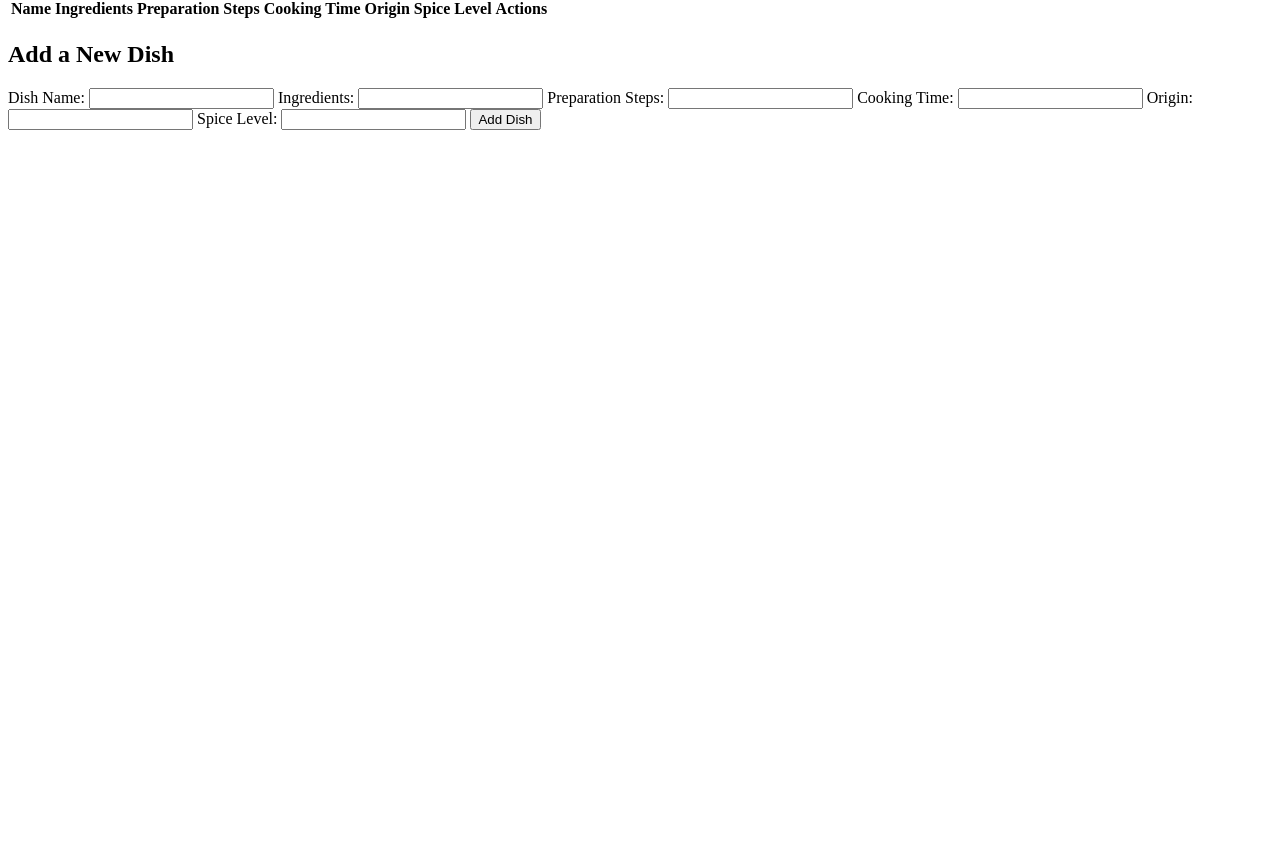
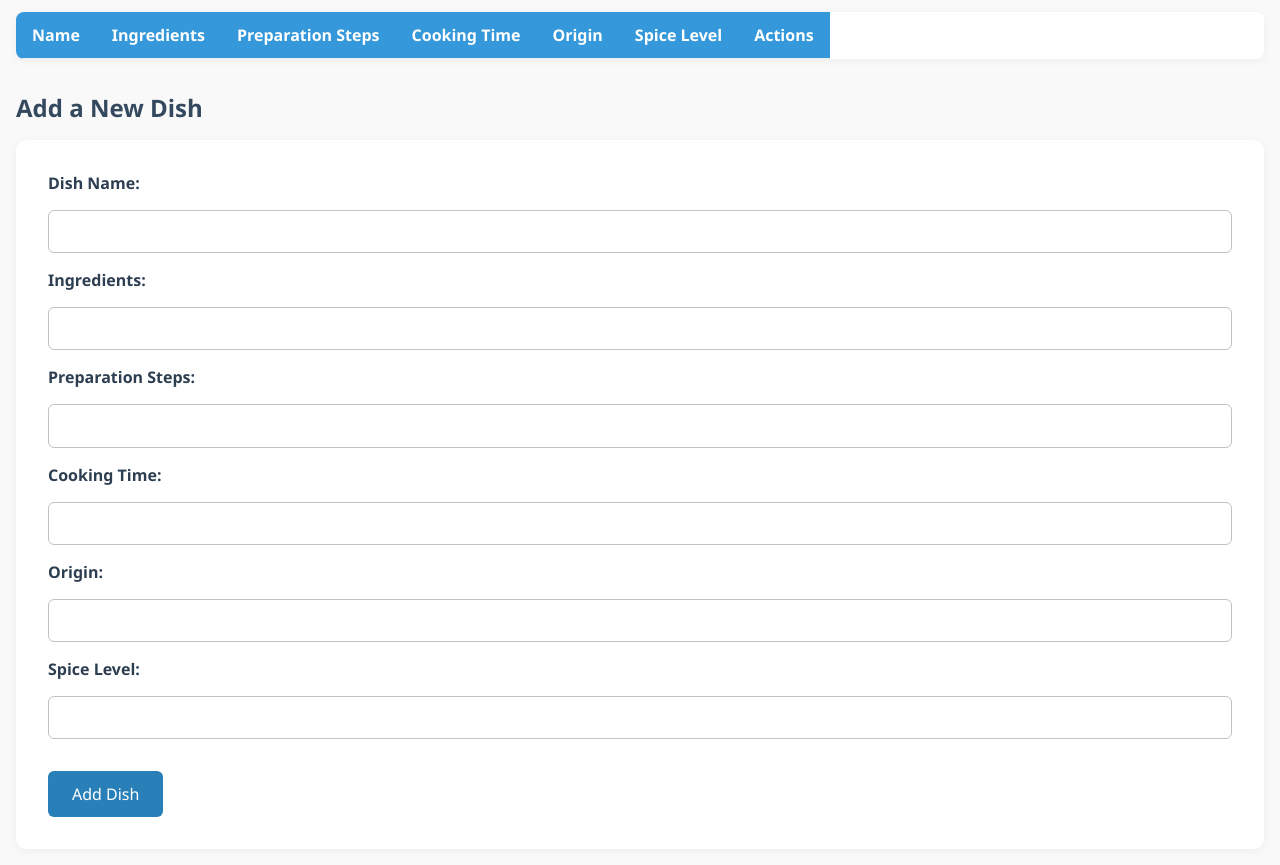
Before and after one commit to Chrise98/Fullstack_lab_1, a website: page index.html in a window 1280 px wide. Shown: the part 83-948 px from the top of the page. Before the commit the page ends 800 px from the top, so only its background shows below. Drawn offline with Linux system fonts and the light colour scheme; no server answers.

Commit message:
Latest commit

```diff
--- /dev/null
+++ b/index.css
@@ -0,0 +1,175 @@
+
+* {
+    box-sizing: border-box;
+    margin: 0;
+    padding: 0;
+    font-family: 'Segoe UI', Tahoma, Geneva, Verdana, sans-serif;
+  }
+
+  body {
+    background-color: #f9f9f9;
+    color: #333;
+    padding: 1rem;
+  }
+
+
+  h1 {
+    text-align: center;
+    color: #2c3e50;
+    margin-bottom: 1.5rem;
+    font-size: 2rem;
+  }
+
+  h2 {
+    margin-top: 2rem;
+    color: #34495e;
+    font-size: 1.5rem;
+  }
+
+
+  #dishTable {
+    overflow-x: auto;
+    display: block;
+    width: 100%;
+  }
+
+
+  table {
+    width: 100%;
+    border-collapse: collapse;
+    margin-top: 1rem;
+    background-color: #ffffff;
+    box-shadow: 0 2px 8px rgba(0,0,0,0.05);
+    border-radius: 8px;
+    overflow: hidden;
+    min-width: 600px;
+  }
+
+  th, td {
+    padding: 0.75rem 1rem;
+    text-align: left;
+    border-bottom: 1px solid #ecf0f1;
+  }
+
+  thead {
+    background-color: #3498db;
+    color: white;
+  }
+
+  td button {
+    margin-right: 0.5rem;
+    padding: 0.4rem 0.75rem;
+    border: none;
+    border-radius: 4px;
+    cursor: pointer;
+    font-size: 0.85rem;
+  }
+
+  td button:first-child {
+    background-color: #2ecc71;
+    color: white;
+  }
+
+  td button:last-child {
+    background-color: #e74c3c;
+    color: white;
+  }
+
+
+form {
+    display: flex;
+    flex-direction: column;
+    gap: 1rem;
+    margin-top: 1rem;
+    background-color: #fff;
+    padding: 2rem;
+    border-radius: 10px;
+    box-shadow: 0 2px 8px rgba(0,0,0,0.05);
+  }
+
+
+  form label {
+    font-weight: 600;
+    color: #2c3e50;
+  }
+
+
+  form input {
+    padding: 0.6rem;
+    border: 1px solid #bdc3c7;
+    border-radius: 6px;
+    font-size: 1rem;
+  }
+
+  /* Submit Button */
+  form button {
+    padding: 0.75rem 1.5rem;
+    background-color: #2980b9;
+    color: white;
+    border: none;
+    border-radius: 6px;
+    cursor: pointer;
+    font-size: 1rem;
+    margin-top: 1rem;
+    width: fit-content;
+  }
+
+  form button:hover {
+    background-color: #2471a3;
+  }
+
+  /* Medium Screens for Tablets */
+  @media (min-width: 600px) {
+    form label, form input {
+      flex-basis: 48%;
+    }
+
+    form button {
+      flex-basis: 30%;
+    }
+  }
+
+  /* Larger Screens for Desktops */
+  @media (min-width: 900px) {
+    form label, form input {
+      flex-basis: 30%;
+    }
+
+    form button {
+      flex-basis: 20%;
+    }
+
+    h1 {
+      font-size: 2.5rem;
+    }
+  }
+
+  /* Extra Small Screens for Phones */
+  @media (max-width: 480px) {
+    body {
+        padding: 0.75rem;
+    }
+
+    h1 {
+      font-size: 1.5rem;
+    }
+
+    h2 {
+      font-size: 1.2rem;
+    }
+
+    form {
+      padding: 1rem;
+      gap: 0.75rem;
+    }
+
+    td button {
+      margin-top: 0.25rem;
+      display: block;
+      width: 100%;
+    }
+
+    td button + button {
+      margin-left: 0;
+    }
+  }
--- a/index.html
+++ b/index.html
@@ -4,10 +4,10 @@
   <meta charset="UTF-8">
   <meta name="viewport" content="width=device-width, initial-scale=1.0">
   <title>Dish Recipes</title>
+  <link rel="stylesheet" href="index.css">
 </head>
 <body>
   <h1>Dish Recipes</h1>
-
   <!-- Dish Table -->
   <table id="dishTable">
     <thead>
@@ -22,7 +22,7 @@
       </tr>
     </thead>
     <tbody>
-      <!-- Dish rows will be inserted here -->
+
     </tbody>
   </table>
 
@@ -57,7 +57,7 @@
         const dishes = await response.json();
 
         const dishTable = document.querySelector('#dishTable tbody');
-        dishTable.innerHTML = ''; // Clear existing rows
+        dishTable.innerHTML = '';
 
         dishes.forEach(dish => {
           const row = document.createElement('tr');
```
Also changed, not shown: server.js (+10 -8 lines), 1 other file.
